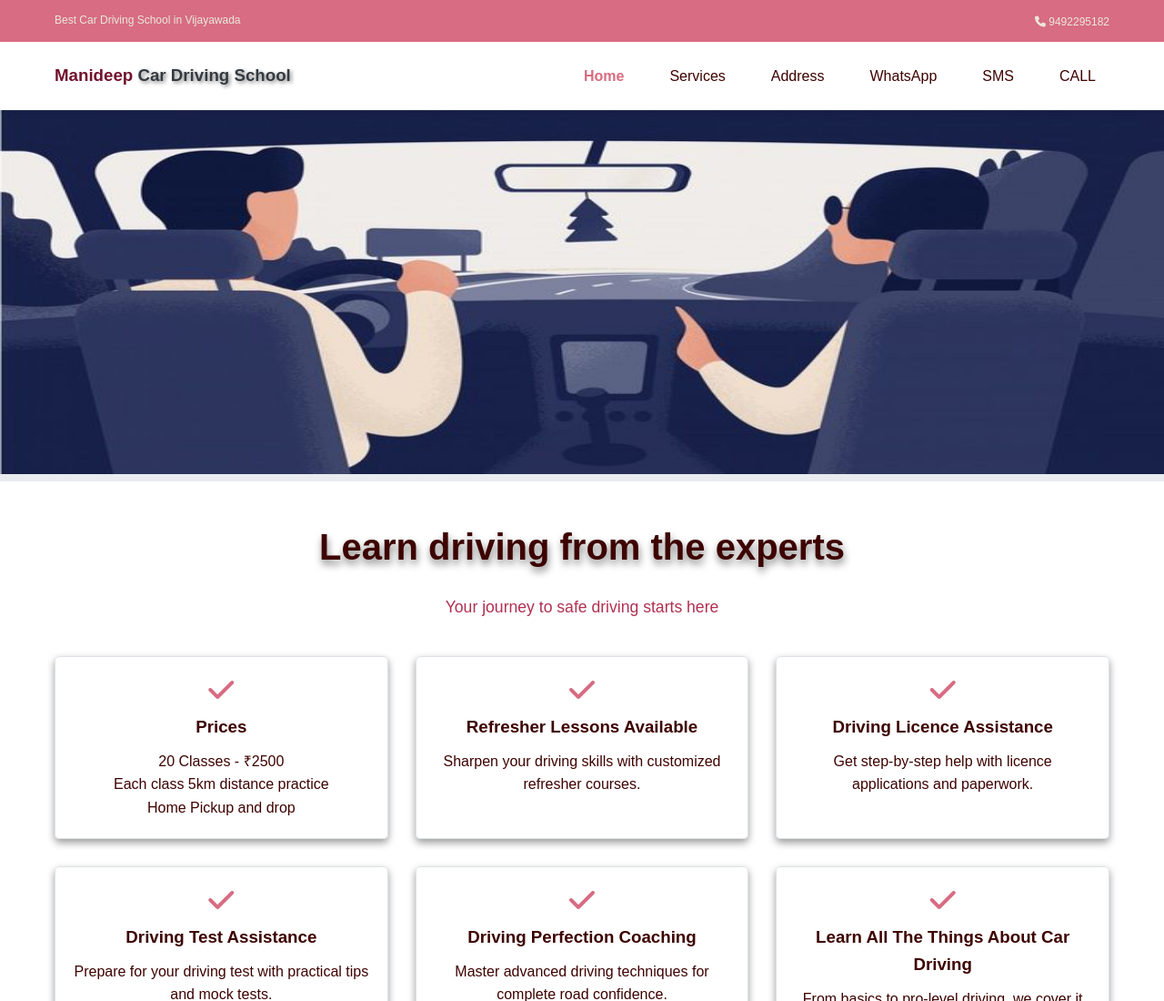
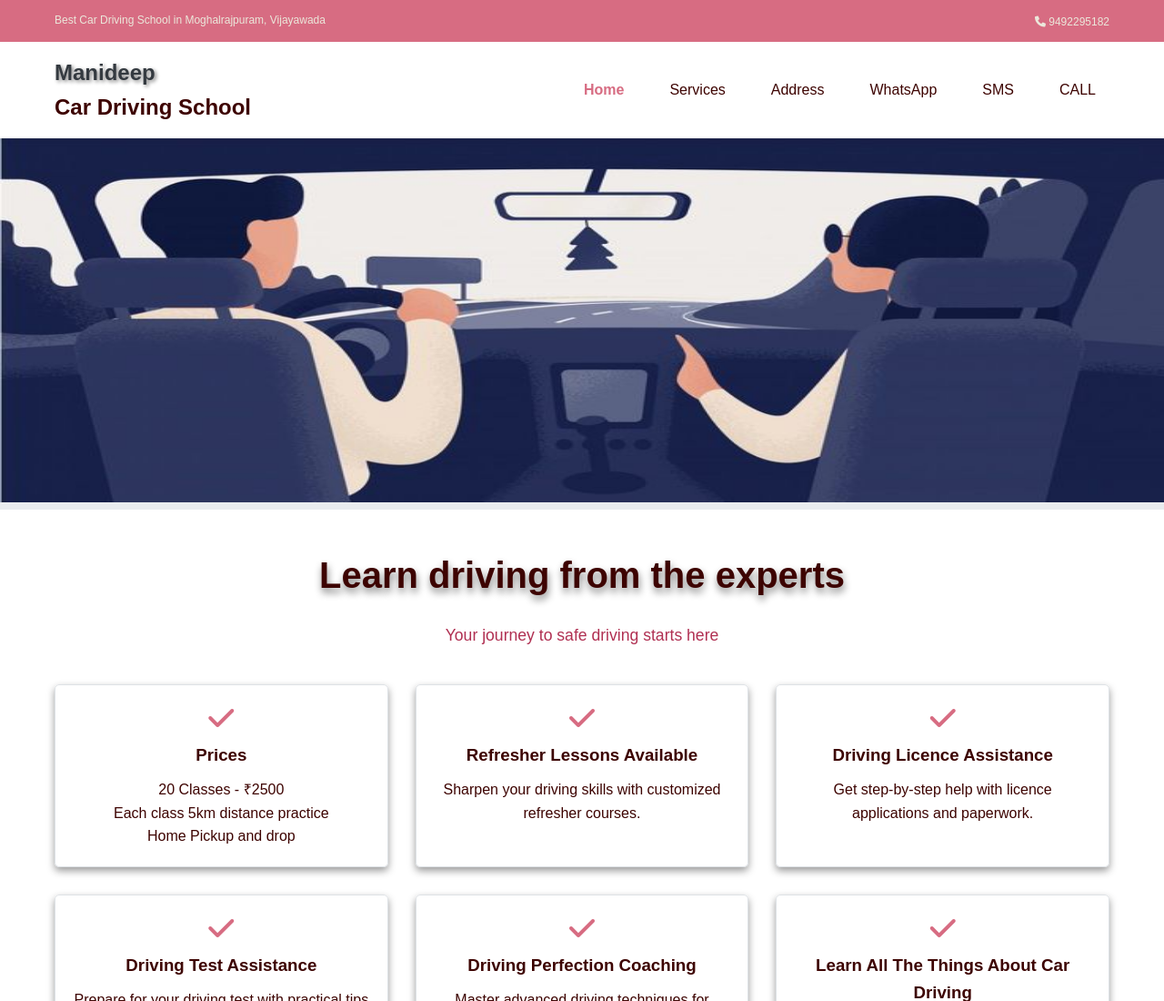
Before and after one commit to manideepcardrivingschool/manideepcardrivingschool.github.io, a plain HTML site: page index.html in a window 1280 px wide. Shown: the top 1100 px of the page at 91% size. Drawn offline with Linux system fonts and the light colour scheme.

Commit message:
Update index.html

```diff
--- a/index.html
+++ b/index.html
@@ -129,7 +129,7 @@
     <header>
         <div class="top-bar">
             <div class="container">
-                <p>Best Car Driving School in Vijayawada</p>
+                <p>Best Car Driving School in Moghalrajpuram, Vijayawada</p>
                 <div class="social-links">
                     <a href="tel:+919492295182" class="phone callButton" aria-label="Call us"><i class="fa fa-phone"></i> 9492295182</a>
                 </div>
@@ -138,7 +138,7 @@
 
         <nav class="navbar">
             <div class="container">
-                    <h3><b>Manideep <span>Car Driving School </span></b></h3>
+                    <h1><span>Manideep</span><br> Car Driving School </h1>
                 <div class="navbar-menu" id="navbarMenu">
                     <ul class="navbar-nav">
                         <li class="nav-item"><a class="nav-link active" href="#">Home</a></li>
```
